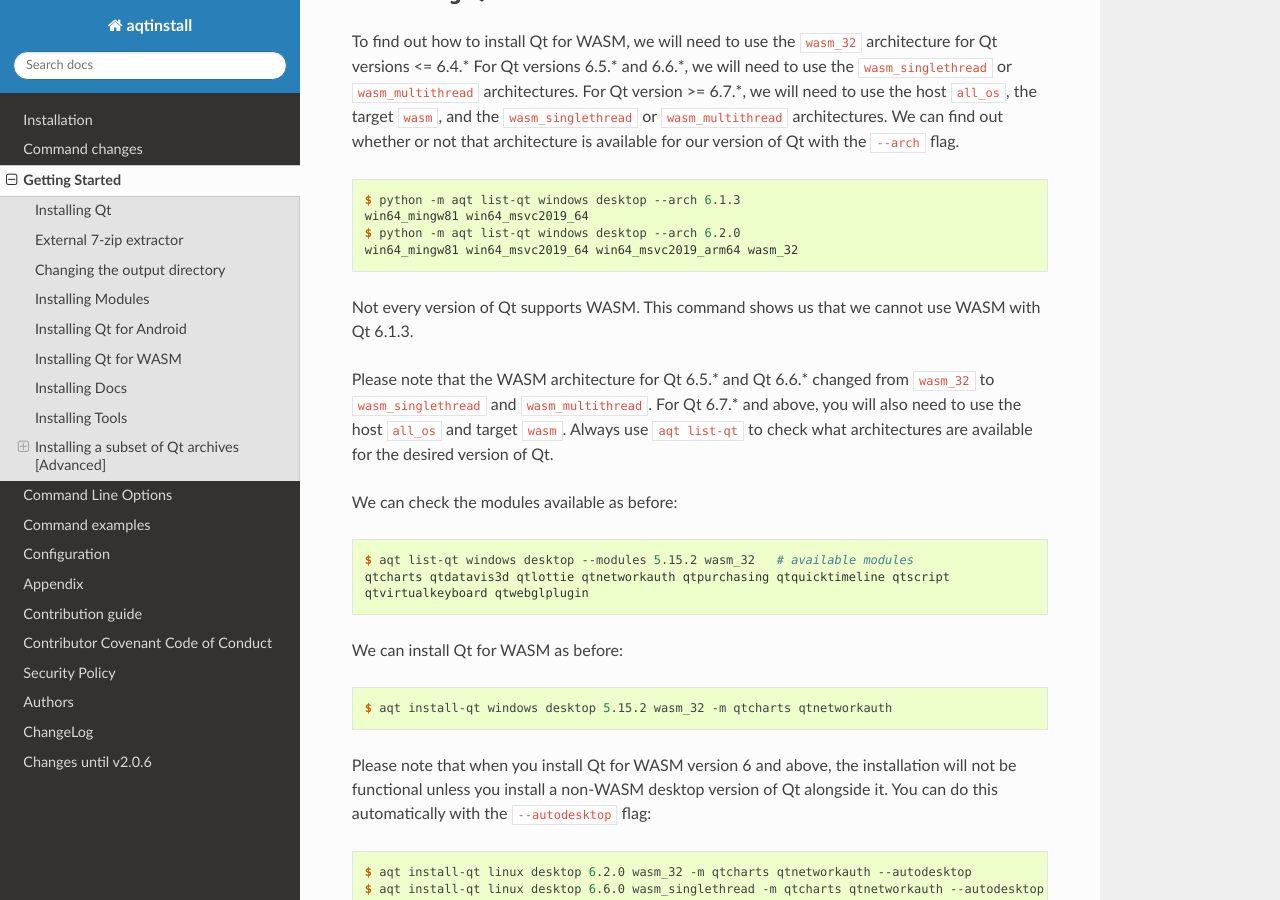
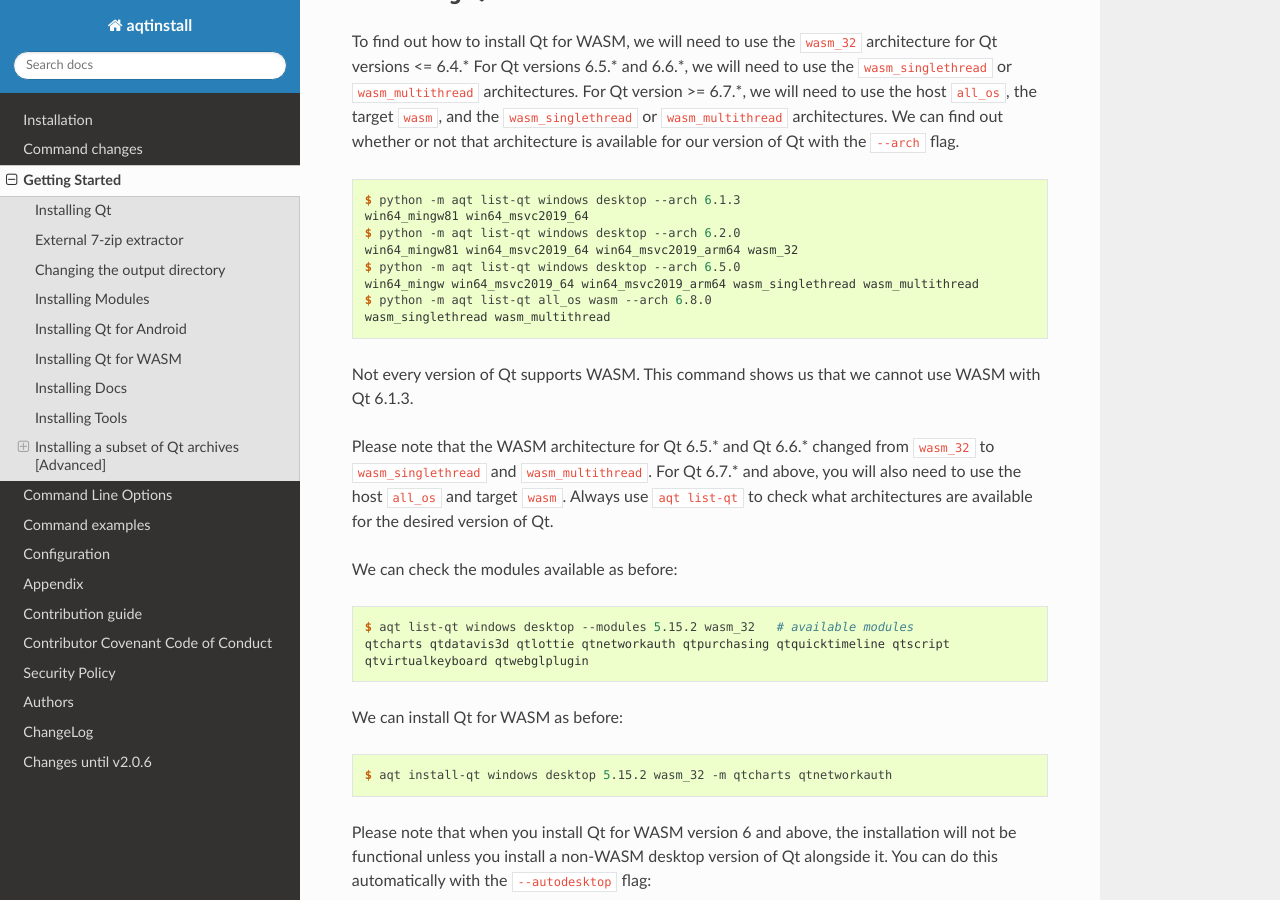
Before and after one commit to miurahr/aqtinstall, a Sphinx documentation site: the page built from docs/getting_started.rst, in a window 1280 px wide and 900 px high, scrolled down 5815 px. Built offline with Sphinx 7.4.7 and the Read the Docs theme 3.1.0, drawn with Linux system fonts in a browser that asks for light colours; the version number could not be read and is left out.

Commit message:
Update getting_started.rst

```diff
--- a/docs/getting_started.rst
+++ b/docs/getting_started.rst
@@ -322,6 +322,11 @@
     win64_mingw81 win64_msvc2019_64
     $ python -m aqt list-qt windows desktop --arch 6.2.0
     win64_mingw81 win64_msvc2019_64 win64_msvc2019_arm64 wasm_32
+    $ python -m aqt list-qt windows desktop --arch 6.5.0
+    win64_mingw win64_msvc2019_64 win64_msvc2019_arm64 wasm_singlethread wasm_multithread
+    $ python -m aqt list-qt all_os wasm --arch 6.8.0
+    wasm_singlethread wasm_multithread
+
 
 Not every version of Qt supports WASM. This command shows us that we cannot use WASM with Qt 6.1.3.
 
```
